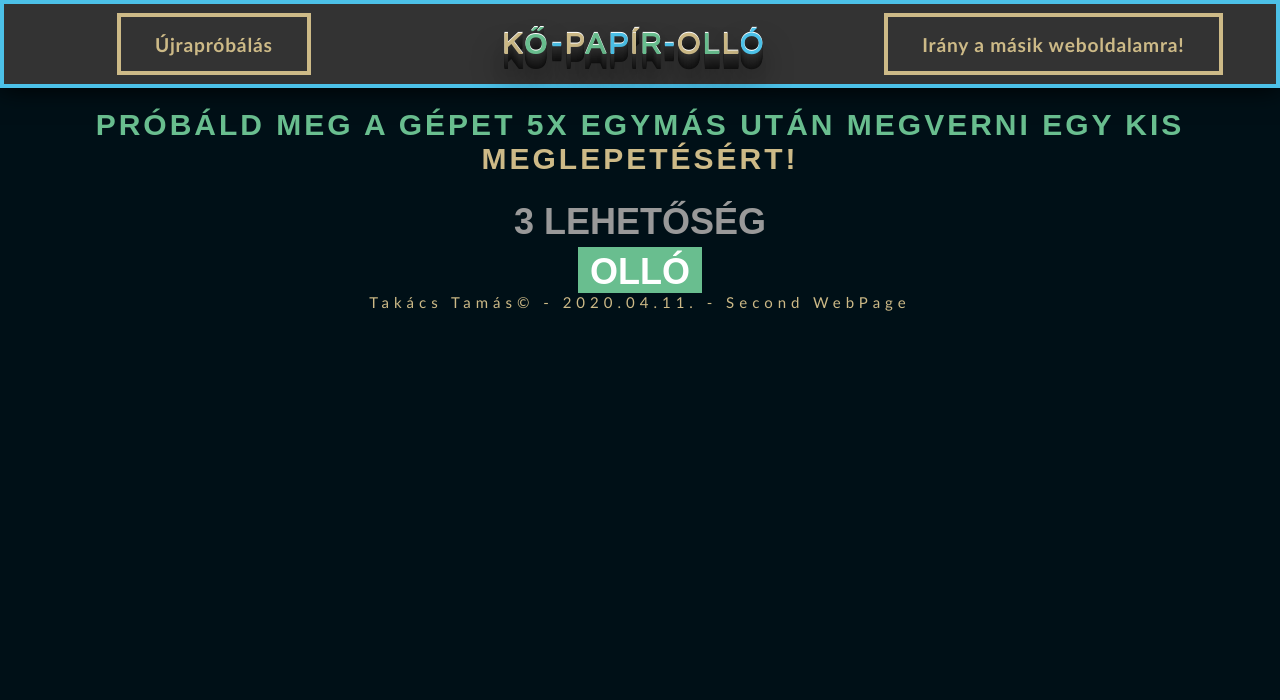
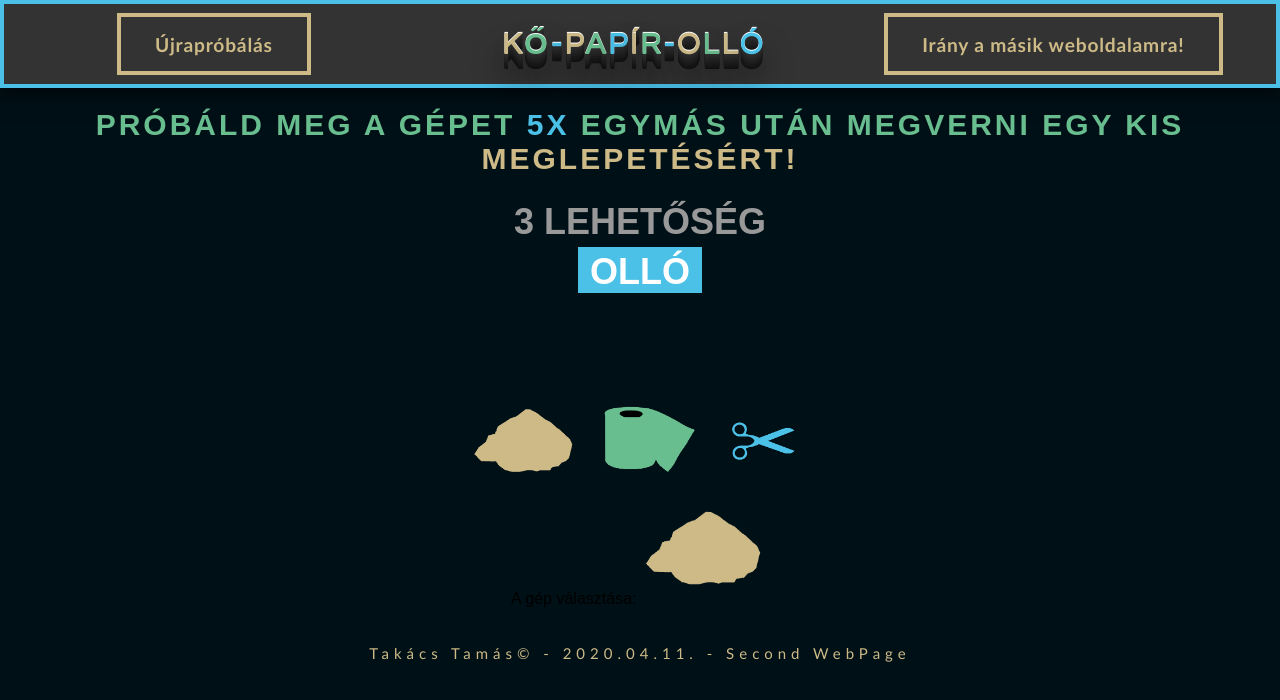
Before and after one commit to Getlar/KoPapirOllo, a plain HTML site: page index.html in a window 1280 px wide. Drawn offline with Linux system fonts and the light colour scheme; a web font is replaced by a local one.

Commit message:
Photoshop kepek bent

```diff
--- a/index.html
+++ b/index.html
@@ -23,7 +23,7 @@
     </div>
   </header>
   <main>
-    <h1><span style="color:#69be8f">Próbáld meg a gépet 5x egymás után megverni egy kis</span><span style="color:#cdba87"> meglepetésért!</span></h1>
+    <h1><span style="color:#69be8f">Próbáld meg a gépet <span style="color:#4CC1E8">5x</span> egymás után megverni egy kis</span><span style="color:#cdba87"> meglepetésért!</span></h1>
     <div id=container>
         3 lehetőség
         <div id=flip>
@@ -32,7 +32,24 @@
           <div><div>Olló</div></div>
         </div>
     </div>
+    <div class="content">
+      <div class="ko" id="ko">
+        <img src="assetek/ko.png" style="width:25%;margin-left:50px;float:left">
+      </div>
+      <div class="papir" id="papir">
+        <img src="assetek/papi.png" style="width:25%;padding-left:2%;float:left">
+      </div>
+      <div class="ollo" id="ollo">
+        <img src="assetek/ollo.png" style="width:25%;padding-left:2%;float:left">
+      </div>
+    </div>
+    <div class="geperedmeny">
+      A gép választása:
+      <img src="assetek/ko.png" style="margin-left:auto;margin-right:auto;float:center;width:10%">
+    </div>
   </main>
+  <br>
+  <br>
   <footer style="color:#cdba87">
     Takács Tamás&copy; - 2020.04.11. - Second WebPage
   </footer>
--- a/myscript.js
+++ b/myscript.js
@@ -1,3 +1,6 @@
+var egymasUtaniNyeresegek = 0;
+
+
 window.onscroll = function() {scrollFunction()};
 
 function scrollFunction() {
@@ -18,5 +21,10 @@ function returnMain(){
 }
 
 function gotoPage(){
-  window.location.href = "https://getlar.github.io/WebPage";
+  if (egymasUtaniNyeresegek <5) {
+    alert("Még nem érted el az ötöt!")
+    return false;
+  }else{
+    window.location.href = "https://getlar.github.io/WebPage";
+  }
 }
--- a/styles.css
+++ b/styles.css
@@ -196,7 +196,7 @@ main h1{
   background: #cdba87;
 }
 #flip div:last-child div {
-  background: #69be8f;
+  background: #4CC1E8;
 }
 
 @keyframes show {
@@ -225,3 +225,10 @@ main h1{
     margin-top: -270px;
   }
 }
+.content{
+  padding-top: 100px;
+  margin: auto;
+  padding: auto;
+  text-align: center;
+  display: inline-block;
+}
```
Also changed, not shown: assetek/ko.png (added), assetek/ollo.png (added), assetek/papi.png (added).
